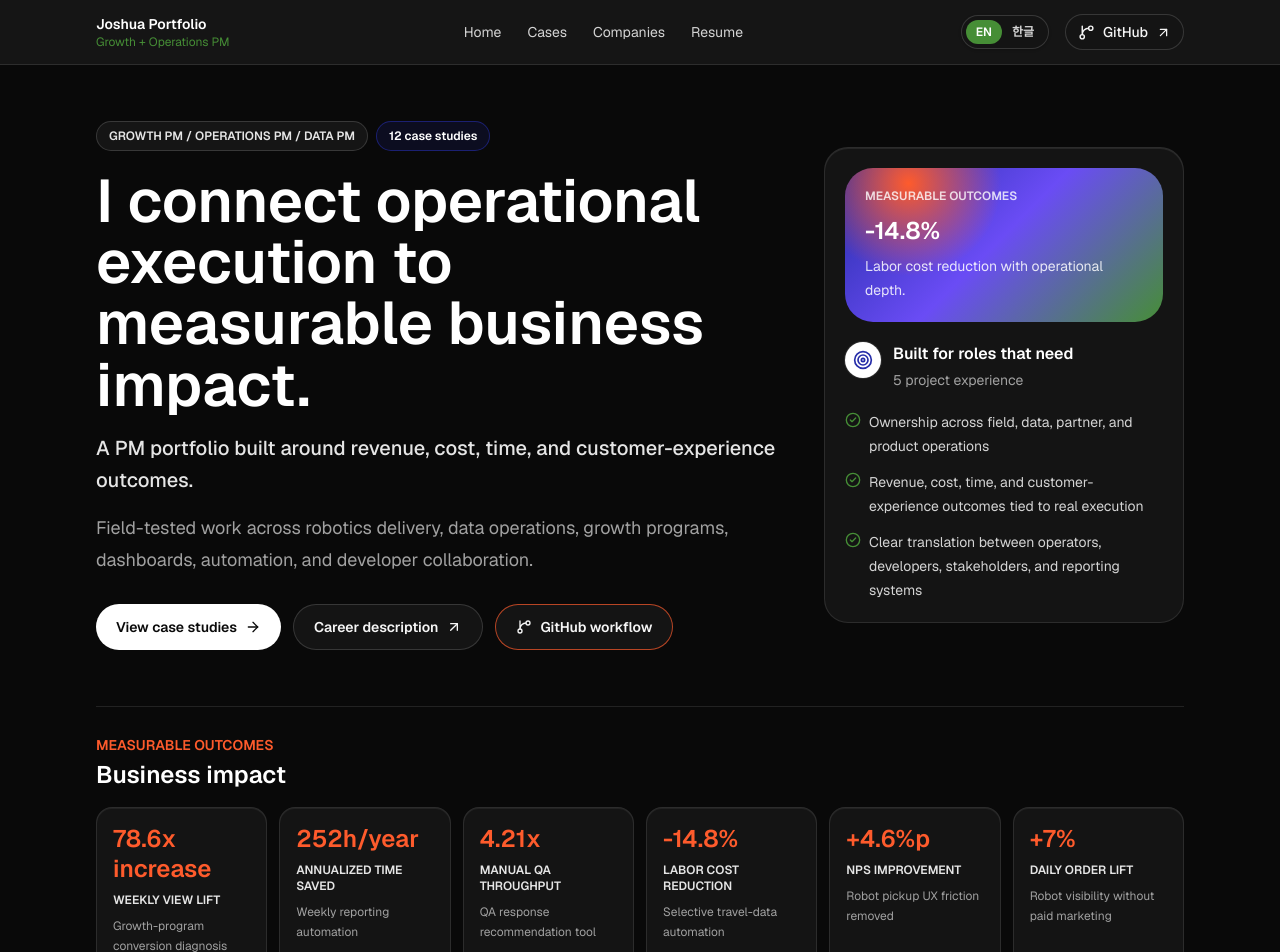
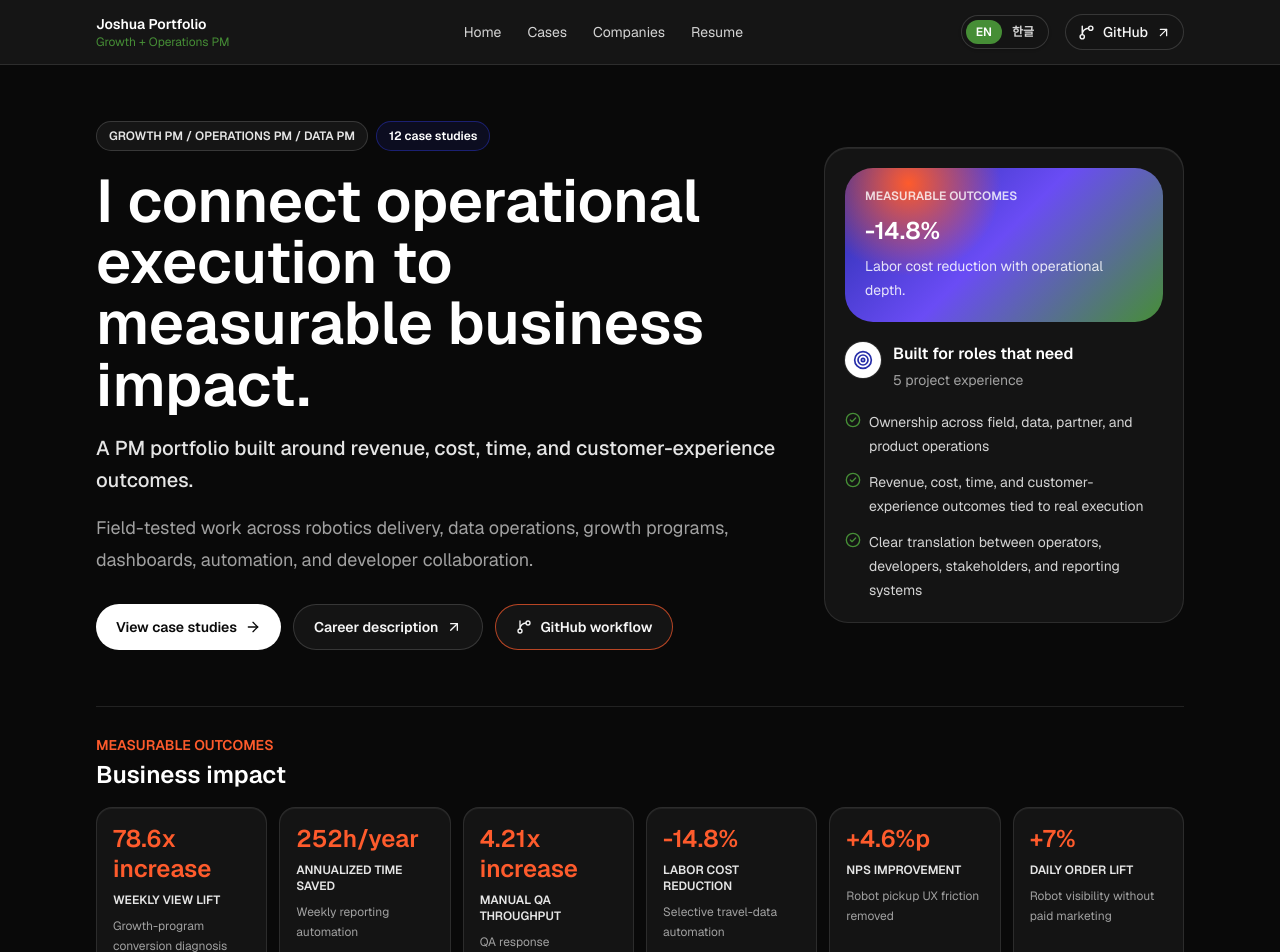
Before and after one commit to Joshua-sung/portfolio-archive, a Next.js app: page / in a window 1280 px wide. Shown: the top 952 px of the page. Built offline with nearby package versions, Linux system fonts and the light colour scheme.

Commit message:
Clarify QA throughput increase metric

```diff
--- a/content/ko/work/qa-error-response-recommendation-tool.mdx
+++ b/content/ko/work/qa-error-response-recommendation-tool.mdx
@@ -1,7 +1,7 @@
 ---
 title: "검수 오류 이력을 단일 HTML 답변 추천 도구로 구조화한 사례"
 slug: "qa-error-response-recommendation-tool"
-summary: "검수 이력을 재사용 가능한 케이스와 템플릿으로 구조화하고, 가장 큰 운영효율 KPI인 전체 수동 검수 처리량 4.21배 개선을 대표 성과로 정리했습니다."
+summary: "검수 이력을 재사용 가능한 케이스와 템플릿으로 구조화하고, 가장 큰 운영효율 KPI인 전체 수동 검수 처리량 4.21배 증가를 대표 성과로 정리했습니다."
 date: "2026-05-28"
 role: "운영 매니저 / Growth PM"
 company:
@@ -28,7 +28,7 @@ tools:
   - "검수 이력 분석"
 metrics:
   - label: "수동 검수 처리량"
-    value: "4.21x"
+    value: "4.21배 증가"
     detail: "전체 수동 검수 처리 기준 31.44건에서 132.40건으로 개선"
   - label: "반려 처리량"
     value: "1.72x"
@@ -44,7 +44,7 @@ charts:
     title: "수동 검수 처리량 개선"
     summary: "검수이력 분석에서 확인한 가장 큰 운영효율 KPI인 전체 수동 검수 처리량의 전후 비교입니다."
     metricLabel: "대표 KPI"
-    metricValue: "4.21x"
+    metricValue: "4.21배 증가"
     unitLabel: "items/day"
     dataQuality: "처리량 전후 수치는 검수이력 분석에서 확인한 실측 비교값입니다. 반려 처리량 1.72배는 보조 KPI로 유지했습니다."
     points:
@@ -78,11 +78,11 @@ sensitive: "작업자 데이터, 내부 에러 원문, 원천 검수 기록은
 
 성과는 개발자 제공 전체 검수이력 43,846건과 전체 운영자 수동 처리 이벤트 15,873건을 기준으로 다시 확인했습니다. 도구 도입 후 제 1인 1업무일 평균 반려 처리량은 9.81건이었고, 도입 전 전체 비교군의 5.71건 대비 +71.9%, 약 1.72배 높은 처리량을 기록했습니다.
 
-전체 수동 검수 처리 기준으로는 31.44건에서 132.40건으로 약 4.21배 높은 처리량이 확인됐습니다. 반복 검수 지식을 개인 기억에서 꺼내 검색 가능한 운영 도구로 바꾼 것이 핵심 성과였습니다.
+전체 수동 검수 처리 기준으로는 31.44건에서 132.40건으로 약 4.21배 증가한 처리량이 확인됐습니다. 반복 검수 지식을 개인 기억에서 꺼내 검색 가능한 운영 도구로 바꾼 것이 핵심 성과였습니다.
 
 ## KPI 판단
 
-이 도구는 직접 매출이나 검증된 비용 절감액이 없기 때문에 운영효율 지표 중 가장 강한 수치를 대표 KPI로 선택했습니다. 전체 수동 검수 처리량 4.21배 개선을 전면에 두고, 반려 처리량 1.72배 개선은 실제 반려 응답 업무와 더 직접적으로 연결된 보조 KPI로 배치했습니다. 43,846건의 전체 검수이력은 성과 비교의 신뢰도를 뒷받침하는 근거입니다.
+이 도구는 직접 매출이나 검증된 비용 절감액이 없기 때문에 운영효율 지표 중 가장 강한 수치를 대표 KPI로 선택했습니다. 전체 수동 검수 처리량 4.21배 증가를 전면에 두고, 반려 처리량 1.72배 개선은 실제 반려 응답 업무와 더 직접적으로 연결된 보조 KPI로 배치했습니다. 43,846건의 전체 검수이력은 성과 비교의 신뢰도를 뒷받침하는 근거입니다.
 
 ## 도구와 기술
 
--- a/content/work/qa-error-response-recommendation-tool.mdx
+++ b/content/work/qa-error-response-recommendation-tool.mdx
@@ -1,7 +1,7 @@
 ---
 title: "Turning QA error history into a single-file response recommendation tool"
 slug: "qa-error-response-recommendation-tool"
-summary: "Structured QA history into reusable cases and templates, then led with the strongest operating KPI: manual review throughput improved 4.21x, with rejection handling also improving 1.72x."
+summary: "Structured QA history into reusable cases and templates, then led with the strongest operating KPI: a 4.21x increase in manual review throughput, with rejection handling also improving 1.72x."
 date: "2026-05-28"
 role: "Operations Manager / Growth PM"
 company:
@@ -28,7 +28,7 @@ tools:
   - "QA history analysis"
 metrics:
   - label: "Manual review throughput"
-    value: "4.21x"
+    value: "4.21x increase"
     detail: "Overall manual review processing moved from 31.44 to 132.40"
   - label: "Rejection throughput"
     value: "1.72x"
@@ -44,7 +44,7 @@ charts:
     title: "Manual review throughput improvement"
     summary: "Before/after comparison using the broadest measured throughput KPI from the review-history analysis."
     metricLabel: "Lead KPI"
-    metricValue: "4.21x"
+    metricValue: "4.21x increase"
     unitLabel: "items/day"
     dataQuality: "Throughput points are actual comparison values from the review-history analysis; rejection throughput is kept as a supporting KPI."
     points:
@@ -78,11 +78,11 @@ I then built the tool as a single HTML file requiring no server or installation.
 
 Using the developer-provided full review history of 43,846 records and 15,873 overall manual operator events, I compared throughput before and after tool usage. After the tool, my one-person one-workday average rejection processing reached 9.81 cases, compared with a prior overall comparison baseline of 5.71. That was a 71.9% improvement, or about 1.72x higher rejection throughput.
 
-On the broader manual review processing metric, throughput moved from 31.44 to 132.40, about 4.21x higher. The main value was turning repeated QA interpretation from personal memory into an accessible operating tool.
+On the broader manual review processing metric, throughput increased 4.21x, moving from 31.44 to 132.40. The main value was turning repeated QA interpretation from personal memory into an accessible operating tool.
 
 ## KPI Rationale
 
-There is no validated revenue or cost-saving conversion for this tool, so the strongest KPI is operating throughput. I lead with the 4.21x manual review throughput improvement because it is the largest measured productivity gain. Rejection throughput at 1.72x stays as the more workflow-specific supporting KPI, and the 43,846-record history base shows that the comparison was grounded in real operating data.
+There is no validated revenue or cost-saving conversion for this tool, so the strongest KPI is operating throughput. I lead with the 4.21x increase in manual review throughput because it is the largest measured productivity gain. Rejection throughput at 1.72x stays as the more workflow-specific supporting KPI, and the 43,846-record history base shows that the comparison was grounded in real operating data.
 
 ## Tools & Tech
 
--- a/scripts/check-homepage-hiring.mjs
+++ b/scripts/check-homepage-hiring.mjs
@@ -16,7 +16,7 @@ const homepageRequirements = [
     roleNeedles: ["Growth PM", "Operations PM"],
     navLabels: ["Home", "Cases", "Companies", "Resume"],
     bodyNeedles: ["Business impact", "Problem, solution, execution results", "Project Experience"],
-    metricValues: ["78.6x increase", "252h/year", "4.21x", "-14.8%", "+4.6%p", "+7%"],
+    metricValues: ["78.6x increase", "252h/year", "4.21x increase", "-14.8%", "+4.6%p", "+7%"],
     forbiddenImpactMetricValues: ["21h/month"],
     firstMetricValue: "78.6x increase",
     forbiddenBodyNeedles: [
@@ -31,7 +31,7 @@ const homepageRequirements = [
     roleNeedles: ["Growth PM", "Operations PM", "운영"],
     navLabels: ["홈", "케이스", "회사", "경력"],
     bodyNeedles: ["비즈니스 임팩트", "문제 파악, 해결 방법, 실행 결과", "업무 성과 사례"],
-    metricValues: ["78.6배 증가", "252h/year", "4.21x", "-14.8%", "+4.6%p", "+7%"],
+    metricValues: ["78.6배 증가", "252h/year", "4.21배 증가", "-14.8%", "+4.6%p", "+7%"],
     forbiddenImpactMetricValues: ["21h/month"],
     firstMetricValue: "78.6배 증가",
     forbiddenBodyNeedles: [
--- a/scripts/check-i18n.mjs
+++ b/scripts/check-i18n.mjs
@@ -44,7 +44,7 @@ assert.deepEqual(koreanSlugs, englishSlugs, "Korean work slugs should match Engl
 const expectedKoreanEodingPrimaryKpis = new Map([
   ["growth-program-conversion-diagnosis", "78.6배 증가"],
   ["performance-reporting-automation", "252h/year"],
-  ["qa-error-response-recommendation-tool", "4.21x"],
+  ["qa-error-response-recommendation-tool", "4.21배 증가"],
   ["notion-slack-task-operating-system", "3.25h"],
 ]);
 
--- a/scripts/check-portfolio-content.mjs
+++ b/scripts/check-portfolio-content.mjs
@@ -40,7 +40,7 @@ const expectedEodingPrimaryKpis = new Map([
     "qa-error-response-recommendation-tool",
     {
       label: "Manual review throughput",
-      value: "4.21x",
+      value: "4.21x increase",
     },
   ],
   [
@@ -55,7 +55,7 @@ const expectedEodingPrimaryKpis = new Map([
 const expectedEodingChartKpis = new Map([
   ["growth-program-conversion-diagnosis", "78.6x increase"],
   ["performance-reporting-automation", "252h/year"],
-  ["qa-error-response-recommendation-tool", "4.21x"],
+  ["qa-error-response-recommendation-tool", "4.21x increase"],
   ["notion-slack-task-operating-system", "3.25h"],
 ]);
 
--- a/src/components/homepage-landing.tsx
+++ b/src/components/homepage-landing.tsx
@@ -88,7 +88,7 @@ const impactMetrics = {
       href: "/work-archive/performance-reporting-automation",
     },
     {
-      value: "4.21x",
+      value: "4.21x increase",
       label: "Manual QA throughput",
       detail: "QA response recommendation tool",
       href: "/work-archive/qa-error-response-recommendation-tool",
@@ -126,7 +126,7 @@ const impactMetrics = {
       href: "/work-archive/performance-reporting-automation",
     },
     {
-      value: "4.21x",
+      value: "4.21배 증가",
       label: "수동 검수 처리량",
       detail: "검수 응답 추천 도구",
       href: "/work-archive/qa-error-response-recommendation-tool",
--- a/src/lib/resume-data.ts
+++ b/src/lib/resume-data.ts
@@ -47,7 +47,7 @@ export const resumeDocuments: Record<Locale, ResumeDocumentCopy> = {
         project: "Eoding / B2B SaaS channeling service / Operations, Growth PM",
         period: "Apr 2026 - Present",
         outcome:
-          "Analyzed a channeling growth funnel by separating views, paid orders, payment amount, and CVR; identified KRW 6.68M in payment volume from channeling-driven purchases, reduced recurring reporting work by 21h/month, and improved manual QA throughput by 4.21x.",
+          "Analyzed a channeling growth funnel by separating views, paid orders, payment amount, and CVR; identified KRW 6.68M in payment volume from channeling-driven purchases, reduced recurring reporting work by 21h/month, and increased manual QA throughput by 4.21x.",
         role: [
           "Separated traffic lift from conversion quality in a growth program and reframed the customer-facing story around channeling-driven payment volume, product views, and CVR.",
           "Redesigned a 17-step recurring performance report workflow into a human-reviewable automation pipeline, reducing monthly operating effort from 24h to 3h.",
@@ -145,7 +145,7 @@ export const resumeDocuments: Record<Locale, ResumeDocumentCopy> = {
         project: "어딩 / B2B SaaS 채널링 서비스 / 운영, Growth PM",
         period: "2026.04 ~ 현재",
         outcome:
-          "채널링 성장 프로그램의 조회수, 결제수량, 결제금액, CVR을 분리 분석해 채널링 유입 구매에서 6,677,950원 규모의 결제액을 확인하고, 반복 리포트 월 21시간 절감 및 수동 검수 처리량 4.21배 개선",
+          "채널링 성장 프로그램의 조회수, 결제수량, 결제금액, CVR을 분리 분석해 채널링 유입 구매에서 6,677,950원 규모의 결제액을 확인하고, 반복 리포트 월 21시간 절감 및 수동 검수 처리량 4.21배 증가",
         role: [
           "성장 프로그램의 조회수 증가와 구매 전환 품질을 분리해 채널링 유입 결제액, 조회수, CVR 중심의 고객 설명 구조로 재정의",
           "17단계 반복 성과 리포트 흐름을 사람이 검수 가능한 자동화 파이프라인으로 바꿔 월 24시간 업무를 3시간으로 축소",
```
